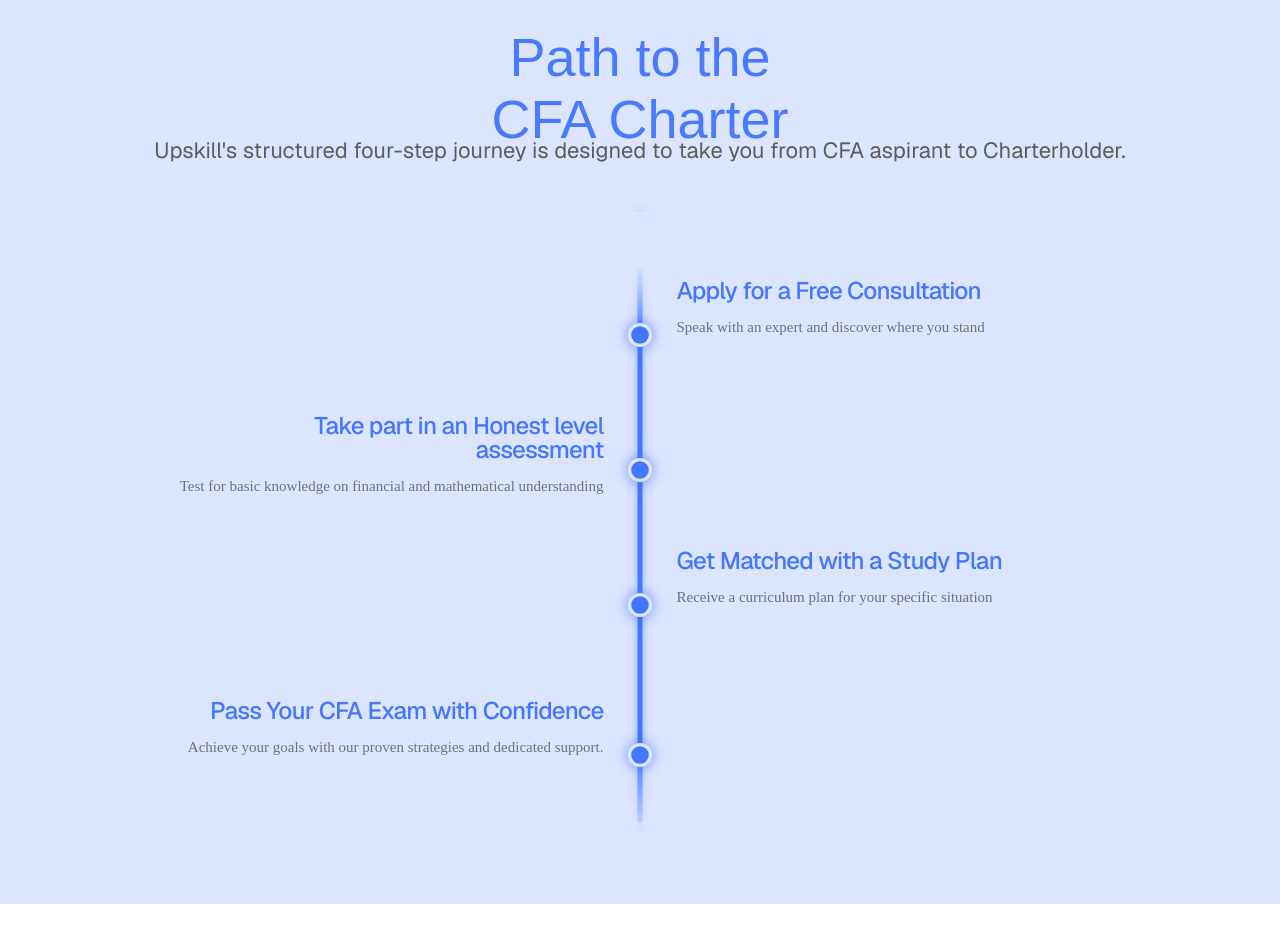
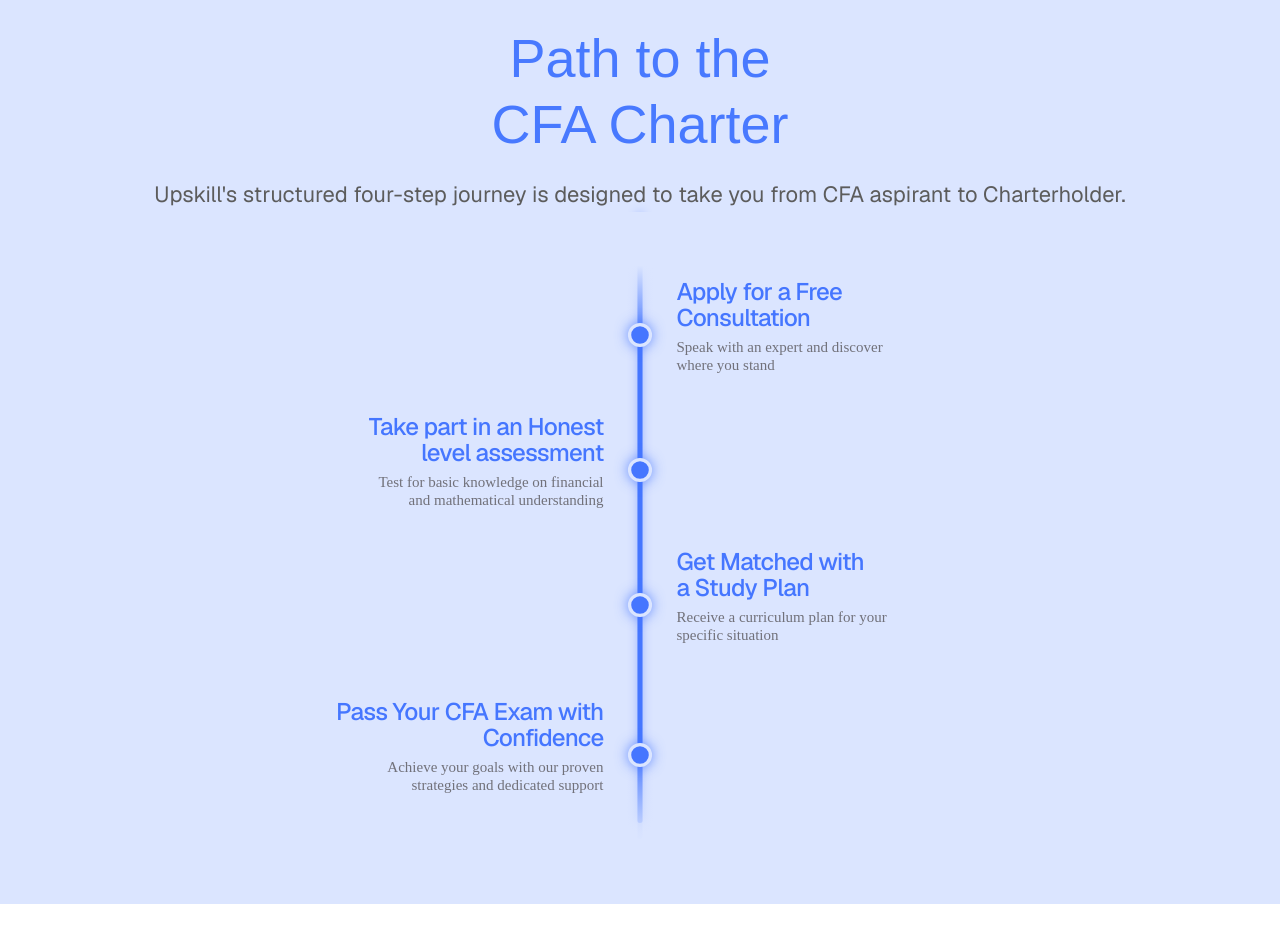
Before and after one commit to mailattfg-ops/upskill, a Next.js app: page / in a window 1280 px wide. Shown: the part 2960-3902 px from the top of the page. Built offline with nearby package versions, Linux system fonts and the light colour scheme; no server answers; the database is empty; a web font is replaced by a local one.

Commit message:
padding solved

```diff
--- a/src/app/(public)/home/PathToCfaSection.tsx
+++ b/src/app/(public)/home/PathToCfaSection.tsx
@@ -93,15 +93,18 @@
     <section id="how-it-works" className="w-full bg-[#DBE5FF] pt-[42px] pb-20 md:py-0 md:px-0 overflow-visible relative md:h-[680px] lg:h-[780px] xl:h-[920px] 2xl:h-[1117px]">
       {/* Desktop Layout — Figma Specifications */}
       <div className="hidden md:block w-full max-w-[1728px] mx-auto h-full relative overflow-visible">
+        {/* Header Container */}
+        <div className="absolute top-[20px] md:top-[30px] xl:top-[42px] left-1/2 -translate-x-1/2 w-full max-w-[1128px] flex flex-col items-center gap-3 md:gap-4 lg:gap-5 z-20">
           {/* Heading — Figma: Cal Sans 90px, #4879FF */}
-        <h2 className="absolute top-[20px] md:top-[30px] xl:top-[42px] left-1/2 -translate-x-1/2 font-['Cal_Sans'] font-normal w-full max-w-[900px] h-auto font-cal font-normal text-[40px] lg:text-[46px] xl:text-[54px] 2xl:text-[66px] leading-[1.15] tracking-normal text-center text-[#4879FF] select-none z-20">
+          <h2 className="font-['Cal_Sans'] font-normal w-full max-w-[900px] font-cal font-normal text-[40px] lg:text-[46px] xl:text-[54px] 2xl:text-[66px] leading-[1.22] tracking-normal text-center text-[#4879FF] select-none">
             Path to the <br /> CFA Charter
           </h2>
 
           {/* Subtitle — Figma: DM Sans 24px, #5C5C5C */}
-        <p className="absolute top-[80px] md:top-[100px] lg:top-[120px] xl:top-[150px] 2xl:top-[245px] left-1/2 -translate-x-1/2 w-[90%] max-w-[1128px] h-auto font-sans font-normal text-[14px] md:text-[18px] lg:text-[22px] leading-[19.2px] md:leading-[32px] tracking-[-0.03em] md:tracking-[0em] text-center text-[#5C5C5C] w-full max-w-[1128px] overflow-visible px-4">
+          <p className="w-[90%] max-w-[1128px] font-sans font-normal text-[14px] md:text-[18px] lg:text-[22px] leading-[19.2px] md:leading-[32px] tracking-[-0.03em] md:tracking-[0em] text-center text-[#5C5C5C] overflow-visible px-4">
             Upskill&apos;s structured four-step journey is designed to take you from CFA aspirant to Charterholder.
           </p>
+        </div>
 
         {/* Group 7 — Steps & Timeline Container */}
         <div className="absolute top-[160px] md:top-[180px] lg:top-[200px] xl:top-[220px] 2xl:top-[265px] left-1/2 -translate-x-1/2 w-[95%] max-w-[1263px] h-[480px] lg:h-[520px] xl:h-[640px] 2xl:h-[799px] overflow-visible">
@@ -128,12 +131,12 @@
               : "bg-white border-[#B2C8FF]"
           }`} />
           {/* Text block */}
-          <div className="absolute top-[35px] lg:top-[50px] xl:top-[75px] 2xl:top-[98px] left-[53%] 2xl:left-[785px] w-[45%] 2xl:w-[478px] text-left flex flex-col gap-[8px] md:gap-[15.08px]">
-            <h3 className="font-sans font-medium text-[13px] md:text-[16px] lg:text-[19px] xl:text-[24px] 2xl:text-[29px] leading-[100%] tracking-[-0.03em] text-[#4576FF]">
-              Apply for a Free Consultation
+          <div className="absolute top-[35px] lg:top-[50px] xl:top-[75px] 2xl:top-[98px] left-[53%] 2xl:left-[785px] w-[45%] 2xl:w-[478px] text-left flex flex-col gap-1 md:gap-1.5">
+            <h3 className="font-sans font-medium text-[13px] md:text-[16px] lg:text-[19px] xl:text-[24px] 2xl:text-[29px] leading-[110%] tracking-[-0.03em] text-[#4576FF]">
+              Apply for a Free <br className="hidden md:inline" /> Consultation
             </h3>
             <p className="font-['DM_Sans'] font-normal text-[10px] md:text-[11px] lg:text-[12px] xl:text-[15px] 2xl:text-[18px] leading-[120%] text-[#71717A] max-w-[441px]">
-              Speak with an expert and discover where you stand
+              Speak with an expert and discover <br className="hidden md:inline" /> where you stand
             </p>
           </div>
 
@@ -145,12 +148,12 @@
               : "bg-white border-[#B2C8FF]"
           }`} />
           {/* Text block */}
-          <div className="absolute top-[135px] lg:top-[160px] xl:top-[210px] 2xl:top-[263px] right-[53%] 2xl:right-[678px] w-[45%] 2xl:w-[441px] text-right flex flex-col gap-[8px] md:gap-[15.08px]">
-            <h3 className="font-sans font-medium text-[13px] md:text-[16px] lg:text-[19px] xl:text-[24px] 2xl:text-[29px] leading-[100%] tracking-[-0.03em] text-[#4576FF] max-w-[409px] ml-auto">
-              Take part in an Honest level assessment
+          <div className="absolute top-[135px] lg:top-[160px] xl:top-[210px] 2xl:top-[263px] right-[53%] 2xl:right-[678px] w-[45%] 2xl:w-[441px] text-right flex flex-col gap-1 md:gap-1.5">
+            <h3 className="font-sans font-medium text-[13px] md:text-[16px] lg:text-[19px] xl:text-[24px] 2xl:text-[29px] leading-[110%] tracking-[-0.03em] text-[#4576FF] max-w-[409px] ml-auto">
+              Take part in an Honest <br className="hidden md:inline" /> level assessment
             </h3>
             <p className="font-['DM_Sans'] font-normal text-[10px] md:text-[11px] lg:text-[12px] xl:text-[15px] 2xl:text-[18px] leading-[120%] text-[#71717A] max-w-[441px] ml-auto">
-              Test for basic knowledge on financial and mathematical understanding
+              Test for basic knowledge on financial <br className="hidden md:inline" /> and mathematical understanding
             </p>
           </div>
 
@@ -162,12 +165,12 @@
               : "bg-white border-[#B2C8FF]"
           }`} />
           {/* Text block */}
-          <div className="absolute top-[245px] lg:top-[280px] xl:top-[345px] 2xl:top-[449px] left-[53%] 2xl:left-[785px] w-[45%] 2xl:w-[408px] text-left flex flex-col gap-[8px] md:gap-[15.08px]">
-            <h3 className="font-sans font-medium text-[13px] md:text-[16px] lg:text-[19px] xl:text-[24px] 2xl:text-[29px] leading-[100%] tracking-[-0.03em] text-[#4576FF] max-w-[338px]">
-              Get Matched with a Study Plan
+          <div className="absolute top-[245px] lg:top-[280px] xl:top-[345px] 2xl:top-[449px] left-[53%] 2xl:left-[785px] w-[45%] 2xl:w-[408px] text-left flex flex-col gap-1 md:gap-1.5">
+            <h3 className="font-sans font-medium text-[13px] md:text-[16px] lg:text-[19px] xl:text-[24px] 2xl:text-[29px] leading-[110%] tracking-[-0.03em] text-[#4576FF] max-w-[338px]">
+              Get Matched with <br className="hidden md:inline" /> a Study Plan
             </h3>
             <p className="font-['DM_Sans'] font-normal text-[10px] md:text-[11px] lg:text-[12px] xl:text-[15px] 2xl:text-[18px] leading-[120%] text-[#71717A] max-w-[408px]">
-              Receive a curriculum plan for your specific situation
+              Receive a curriculum plan for your <br className="hidden md:inline" /> specific situation
             </p>
           </div>
 
@@ -179,12 +182,12 @@
               : "bg-white border-[#B2C8FF]"
           }`} />
           {/* Text block */}
-          <div className="absolute top-[365px] lg:top-[410px] xl:top-[495px] 2xl:top-[630px] right-[53%] 2xl:right-[678px] w-[45%] 2xl:w-[591px] text-right flex flex-col gap-[8px] md:gap-[15.08px]">
-            <h3 className="font-sans font-medium text-[13px] md:text-[16px] lg:text-[19px] xl:text-[24px] 2xl:text-[29px] leading-[100%] tracking-[-0.03em] text-[#4576FF] max-w-[591px] ml-auto">
-              Pass Your CFA Exam with Confidence
+          <div className="absolute top-[365px] lg:top-[410px] xl:top-[495px] 2xl:top-[630px] right-[53%] 2xl:right-[678px] w-[45%] 2xl:w-[591px] text-right flex flex-col gap-1 md:gap-1.5">
+            <h3 className="font-sans font-medium text-[13px] md:text-[16px] lg:text-[19px] xl:text-[24px] 2xl:text-[29px] leading-[110%] tracking-[-0.03em] text-[#4576FF] max-w-[591px] ml-auto">
+              Pass Your CFA Exam with <br className="hidden md:inline" /> Confidence
             </h3>
             <p className="font-['DM_Sans'] font-normal text-[10px] md:text-[11px] lg:text-[12px] xl:text-[15px] 2xl:text-[18px] leading-[120%] text-[#71717A] max-w-[441px] ml-auto">
-              Achieve your goals with our proven strategies and dedicated support.
+              Achieve your goals with our proven <br className="hidden md:inline" /> strategies and dedicated support
             </p>
           </div>
         </div>
@@ -195,7 +198,7 @@
         {/* Header */}
         <div className="mx-auto max-w-7xl flex flex-col items-center gap-6 mb-8 md:mb-12 lg:mb-16">
 
-          <h2 className="font-['Cal_Sans'] font-normal text-[40px] lg:text-[46px] xl:text-[54px] 2xl:text-[66px] leading-[1.15] text-[#4879FF] text-center w-full max-w-[800px]">
+          <h2 className="font-['Cal_Sans'] font-normal text-[40px] lg:text-[46px] xl:text-[54px] 2xl:text-[66px] leading-[1.22] text-[#4879FF] text-center w-full max-w-[800px]">
             Path to the <br /> CFA Charter
           </h2>
 
@@ -216,7 +219,7 @@
           />
 
           {/* Step 1 */}
-          <div className="relative flex flex-col gap-2 text-right">
+          <div className="relative flex flex-col gap-1 text-right">
             {/* Node */}
             <div ref={mobileNode1Ref} className={`absolute right-[-22px] top-[8px] w-4 h-4 rounded-full border-[3px] z-10 transition-all duration-300 ${
               mNode1Active
@@ -224,15 +227,15 @@
                 : "bg-white border-[#B2C8FF]"
             }`} />
             <h3 className="font-sans font-medium text-[16px] leading-tight text-[#4576FF]">
-              Apply for a Free Consultation
+              Apply for a Free <br className="hidden md:inline" /> Consultation
             </h3>
             <p className="font-['DM_Sans'] font-normal text-[13px] leading-relaxed text-[#71717A]">
-              Speak with an expert and discover where you stand
+              Speak with an expert and discover <br className="hidden md:inline" /> where you stand
             </p>
           </div>
 
           {/* Step 2 */}
-          <div className="relative flex flex-col gap-2 text-right">
+          <div className="relative flex flex-col gap-1 text-right">
             {/* Node */}
             <div ref={mobileNode2Ref} className={`absolute right-[-22px] top-[8px] w-4 h-4 rounded-full border-[3px] z-10 transition-all duration-300 ${
               mNode2Active
@@ -240,15 +243,15 @@
                 : "bg-white border-[#B2C8FF]"
             }`} />
             <h3 className="font-sans font-medium text-[16px] leading-tight text-[#4576FF]">
-              Take part in an Honest level assessment
+              Take part in an Honest <br className="hidden md:inline" /> level assessment
             </h3>
             <p className="font-['DM_Sans'] font-normal text-[13px] leading-relaxed text-[#71717A]">
-              Test for basic knowledge on financial and mathematical understanding
+              Test for basic knowledge on financial <br className="hidden md:inline" /> and mathematical understanding
             </p>
           </div>
 
           {/* Step 3 */}
-          <div className="relative flex flex-col gap-2 text-right">
+          <div className="relative flex flex-col gap-1 text-right">
             {/* Node */}
             <div ref={mobileNode3Ref} className={`absolute right-[-22px] top-[8px] w-4 h-4 rounded-full border-[3px] z-10 transition-all duration-300 ${
               mNode3Active
@@ -256,15 +259,15 @@
                 : "bg-white border-[#B2C8FF]"
             }`} />
             <h3 className="font-sans font-medium text-[16px] leading-tight text-[#4576FF]">
-              Get Matched with a Study Plan
+              Get Matched with <br className="hidden md:inline" /> a Study Plan
             </h3>
             <p className="font-['DM_Sans'] font-normal text-[13px] leading-relaxed text-[#71717A]">
-              Receive a curriculum plan for your specific situation
+              Receive a curriculum plan for your <br className="hidden md:inline" /> specific situation
             </p>
           </div>
 
           {/* Step 4 */}
-          <div className="relative flex flex-col gap-2 text-right">
+          <div className="relative flex flex-col gap-1 text-right">
             {/* Node */}
             <div ref={mobileNode4Ref} className={`absolute right-[-22px] top-[8px] w-4 h-4 rounded-full border-[3px] z-10 transition-all duration-300 ${
               mNode4Active
@@ -272,10 +275,10 @@
                 : "bg-white border-[#B2C8FF]"
             }`} />
             <h3 className="font-sans font-medium text-[16px] leading-tight text-[#4576FF]">
-              Pass Your CFA Exam with Confidence
+              Pass Your CFA Exam with <br className="hidden md:inline" /> Confidence
             </h3>
             <p className="font-['DM_Sans'] font-normal text-[13px] leading-relaxed text-[#71717A]">
-              Achieve your goals with our proven strategies and dedicated support.
+              Achieve your goals with our proven <br className="hidden md:inline" /> strategies and dedicated support
             </p>
           </div>
         </div>
```
Lines whose indentation alone changed are shown as unchanged.
